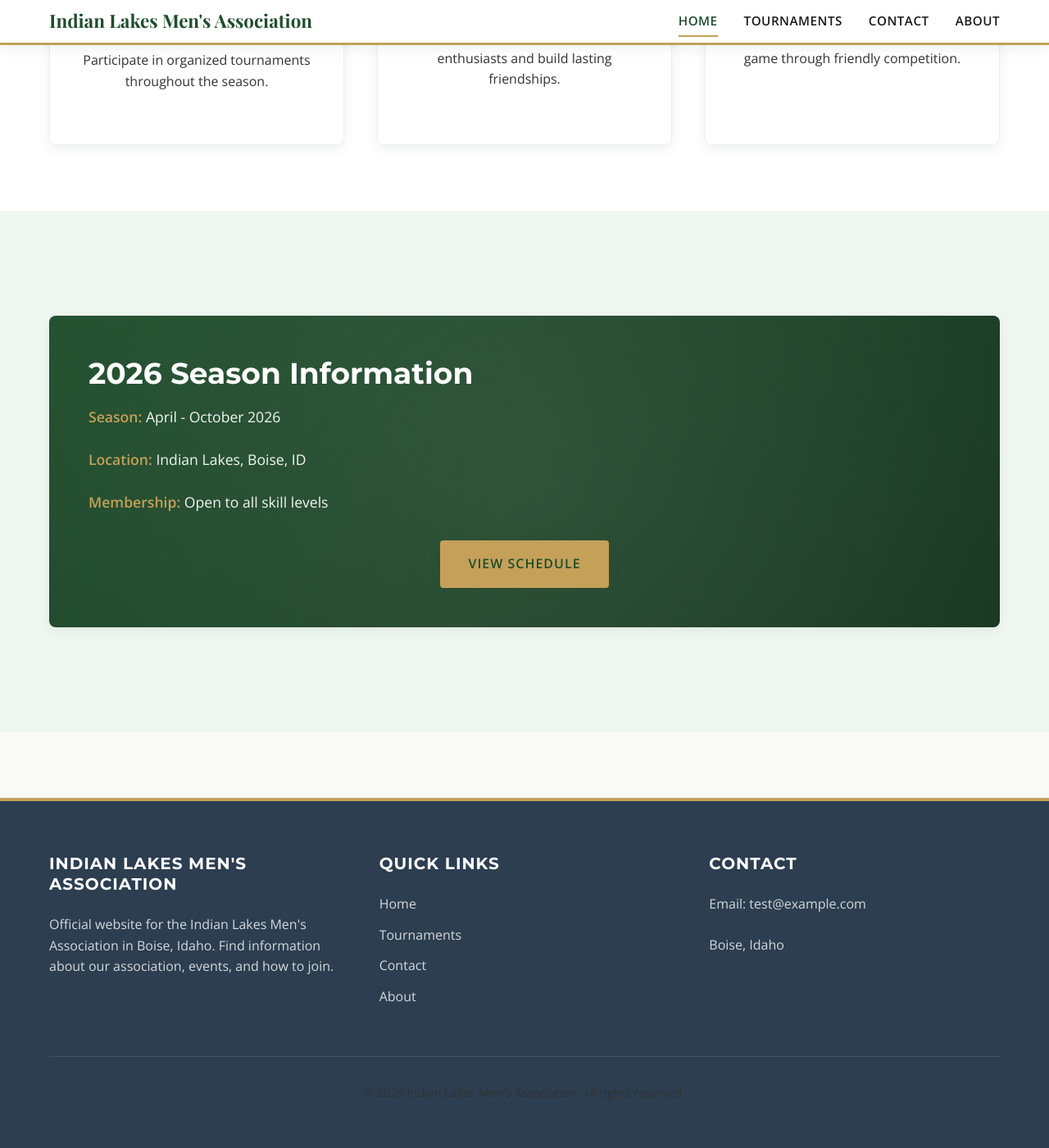
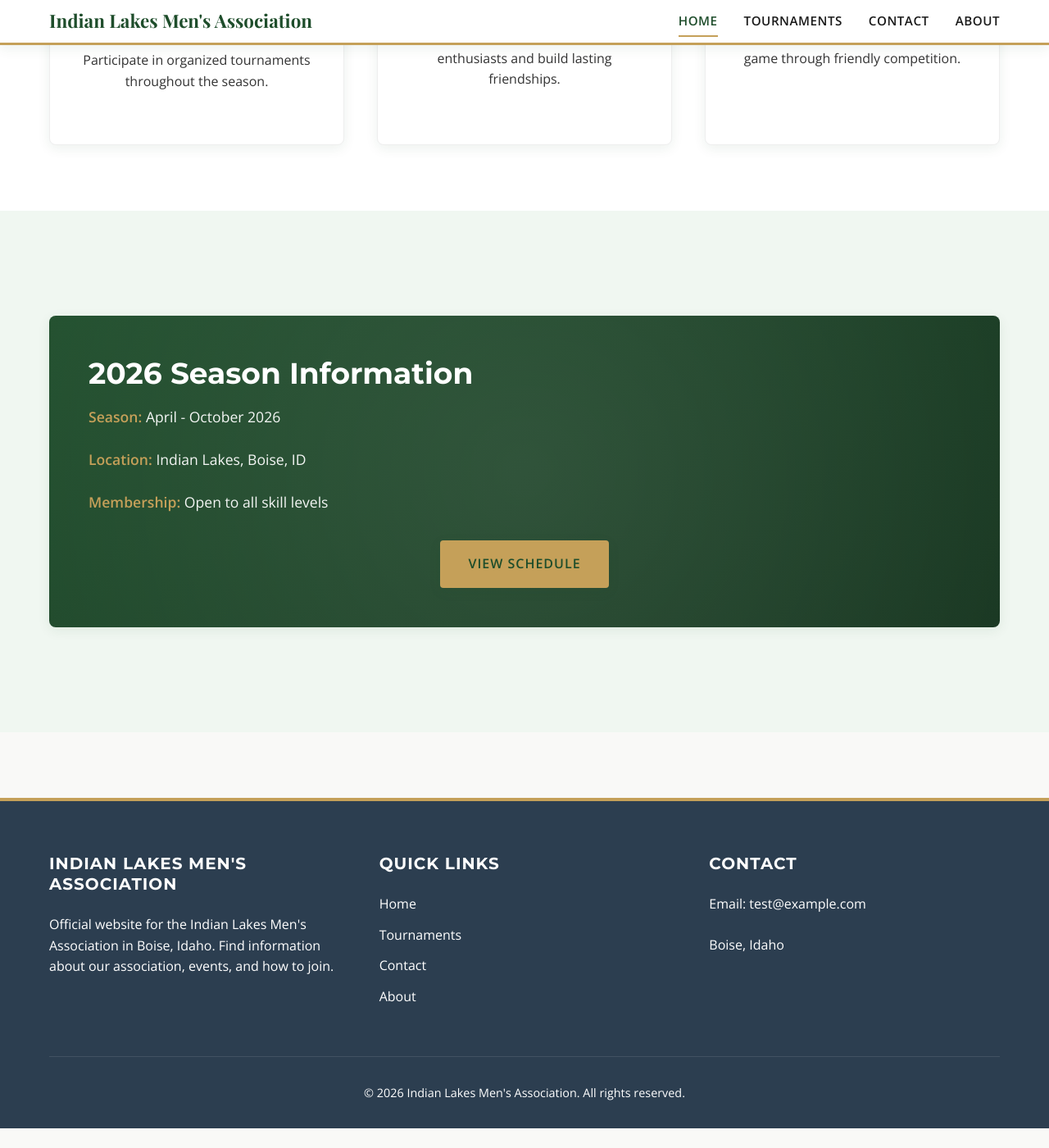
Before and after one commit to lslatz/mens-golf-assoc-website, a Jekyll site: the page built from index.md, in a window 1280 px wide and 1400 px high, scrolled down 822 px. Shown: the whole window at 82% size. Built offline with Jekyll 4.4.1, drawn with Linux system fonts in a browser that asks for light colours; after the commit the page ends 2198 px from its top, so only the background shows below that.

Commit message:
Update footer text color to use CSS variable for better theme consistency

```diff
--- a/assets/css/modern-style.css
+++ b/assets/css/modern-style.css
@@ -657,7 +657,7 @@ main {
 
 .footer-section p,
 .footer-section a {
-  color: rgba(255, 255, 255, 0.8);
+  color: var(--text-on-dark);
 }
 
 @media (hover: hover) {
@@ -680,7 +680,12 @@ main {
   padding-top: 2rem;
   border-top: 1px solid rgba(255, 255, 255, 0.1);
   font-size: 0.9rem;
-  color: #cccccc;
+  color: var(--text-on-dark);
+}
+
+.footer-bottom p {
+  color: var(--text-on-dark);
+  margin-bottom: 0;
 }
 
 /* Responsive Design */
```
